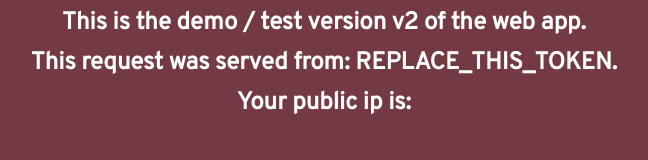
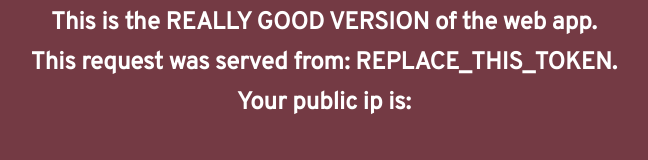
Before and after one commit to wzzrd/automates_webapp, a plain HTML site: page index.html in a window 1280 px wide. Shown: the whole page, without its empty margins (316-964 px from the left). Drawn offline with nearby package versions, Linux system fonts and the light colour scheme; no server answers.

Commit message:
Tech talk live

```diff
--- a/index.html
+++ b/index.html
@@ -64,7 +64,7 @@
         console.log(setContrast(rgb));
         document.body.style.color = setContrast(rgb);
     </script>
-    <div class="text">This is the demo / test version v2 of the web app.</div>
+    <div class="text">This is the REALLY GOOD VERSION of the web app.</div>
     <div class="text">This request was served from: REPLACE_THIS_TOKEN.</div>
     <div class="text">Your public ip is: <div id="ipaddress"></div></div>
 </body>
```
